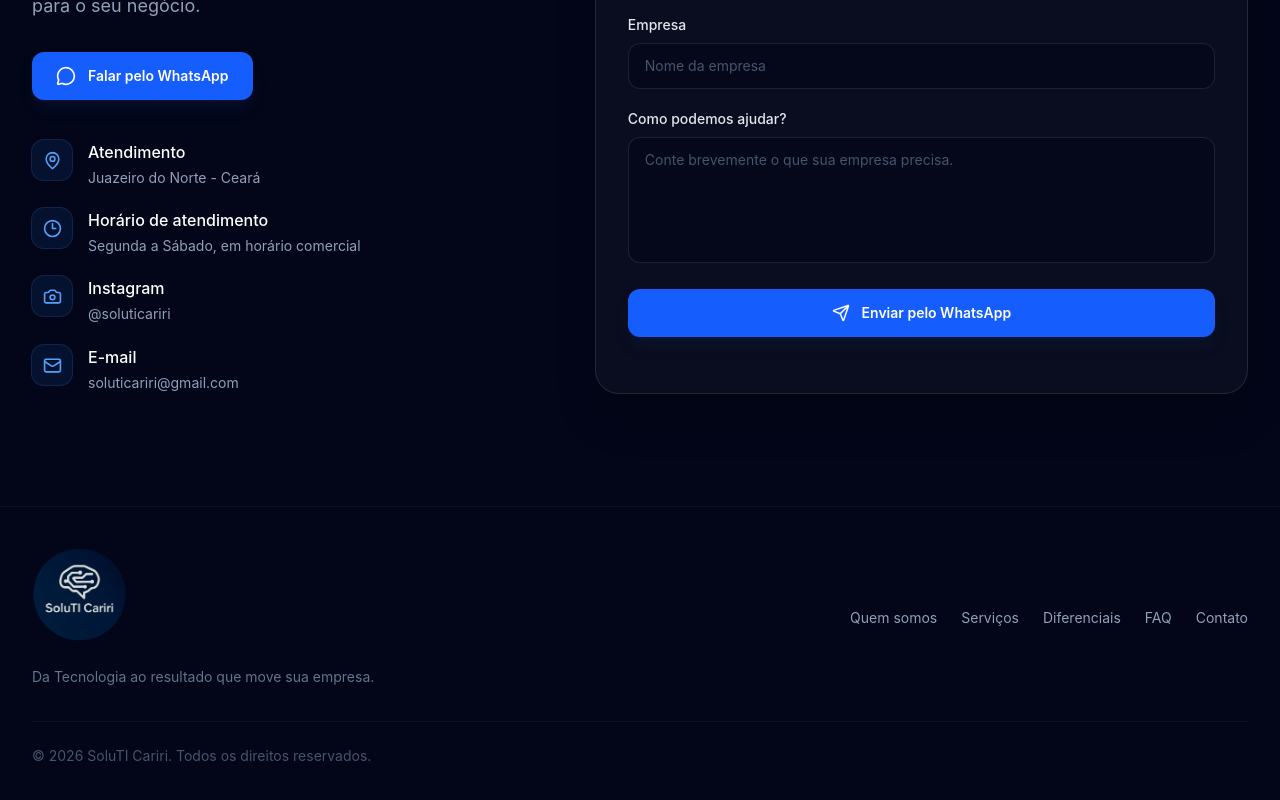
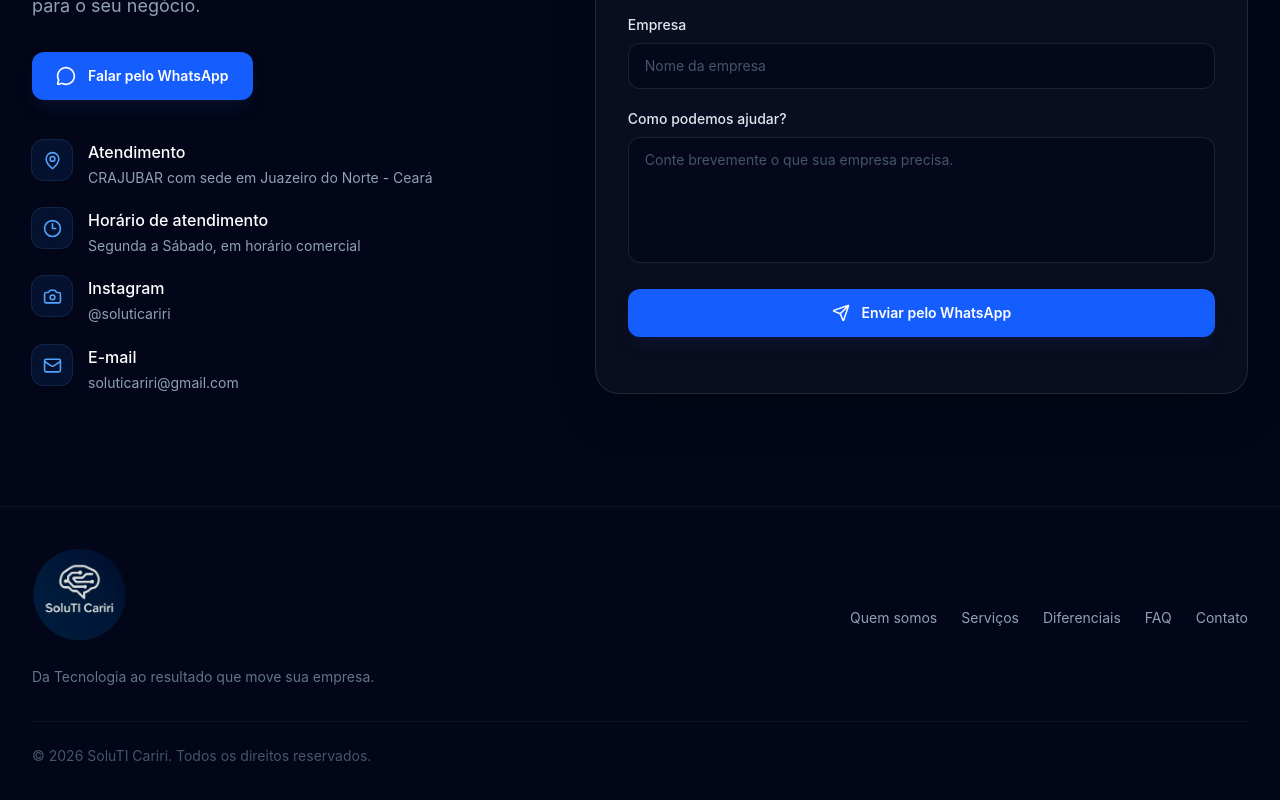
Before and after one commit to Gidelucas/SoluTICariri, a React (Vite) app: page / in a window 1280 px wide. Shown: the part 4556-5356 px from the top of the page. Built offline with nearby package versions, Linux system fonts and the light colour scheme.

Commit message:
feat: ajuste na localização

```diff
--- a/src/data/company.js
+++ b/src/data/company.js
@@ -5,7 +5,7 @@ export const company = {
   email: 'soluticariri@gmail.com',
   instagram: 'https://www.instagram.com/soluticariri',
   instagramLabel: '@soluticariri',
-  location: 'Juazeiro do Norte - Ceará',
+  location: 'CRAJUBAR com sede em Juazeiro do Norte - Ceará',
   businessHours: 'Segunda a Sábado, em horário comercial',
   description:
     'Da Tecnologia ao resultado que move sua empresa.',
```
